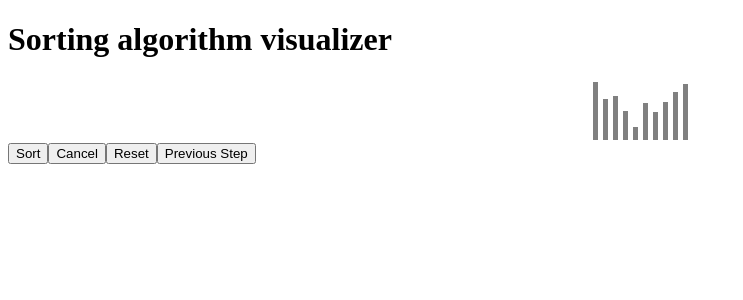
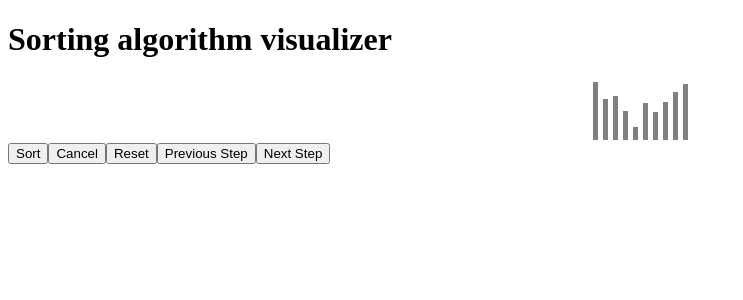
Before and after one commit to bkrmadtya/sorting-algorithm-visualizer, a React app: page / in a window 1280 px wide. Shown: the top 300 px of the page, without its empty margins (0-743 px from the left). Built offline with nearby package versions, Linux system fonts and the light colour scheme.

Commit message:
feat: added method and button for nextStep

```diff
--- a/src/App.tsx
+++ b/src/App.tsx
@@ -97,6 +97,23 @@ const App: React.FC = () => {
 		})
 	}
 
+	const nextStep = () => {
+		cancel()
+
+		if (state.currentStep >= state.steps.length - 1) {
+			return
+		}
+
+		setState(prevState => {
+			const currentStep = prevState.currentStep
+
+			return {
+				...prevState,
+				currentStep: currentStep + 1
+			}
+		})
+	}
+
 	return (
 		<div className='app'>
 			<h1>Sorting algorithm visualizer</h1>
@@ -111,6 +128,7 @@ const App: React.FC = () => {
 			<button onClick={cancel}>Cancel</button>
 			<button onClick={reset}>Reset</button>
 			<button onClick={previousStep}>Previous Step</button>
+			<button onClick={nextStep}>Next Step</button>
 		</div>
 	)
 }
```
